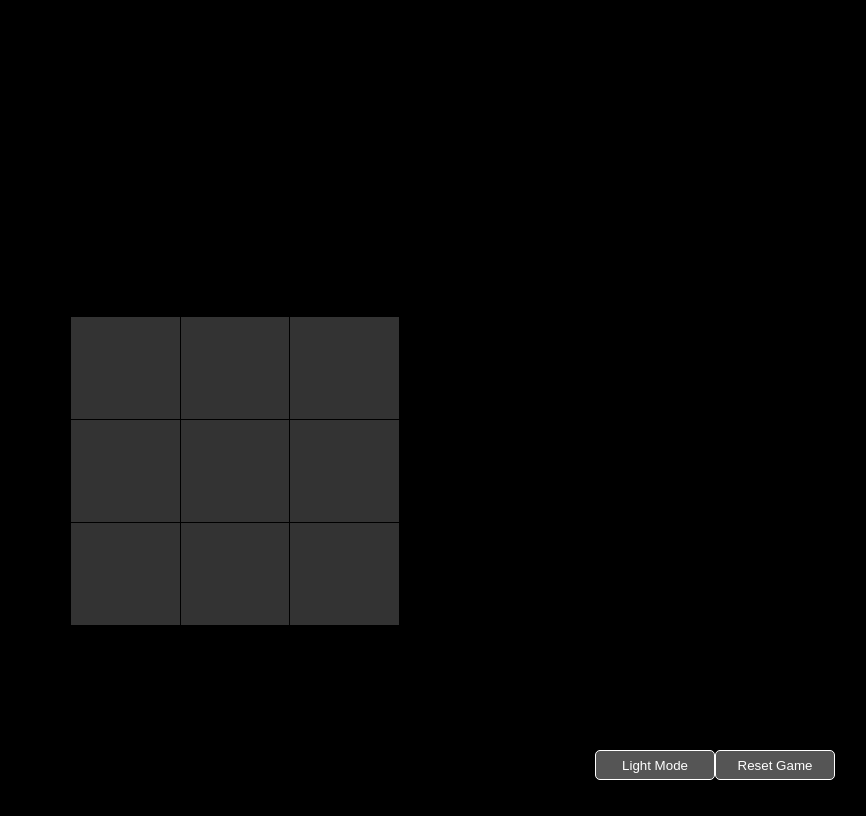
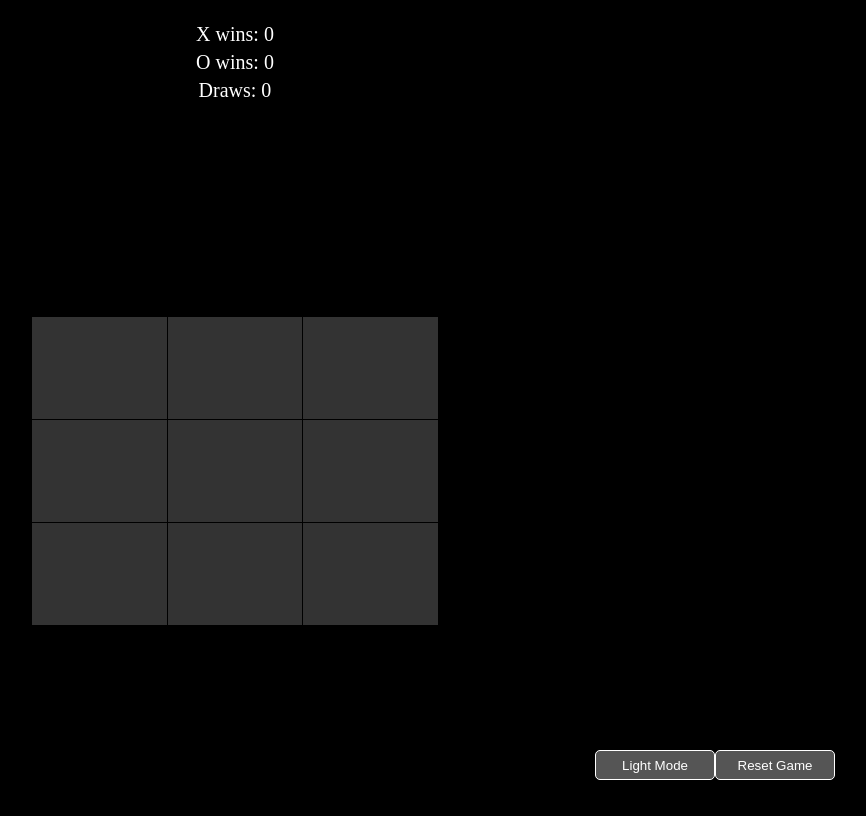
Before and after one commit to kohariken/Jogo-Da-Velha, a plain HTML site: page index.html in a window 1280 px wide. Shown: the whole page, without its empty margins (405-1271 px from the left). Drawn offline with Linux system fonts and the light colour scheme.

Commit message:
Update index.html

```diff
--- a/index.html
+++ b/index.html
@@ -10,9 +10,9 @@
   <body onload="init()">
     <div id="container">
         <div id="scoreboard">
-            <div id="x-wins"></div>
-            <div id="o-wins"></div>
-            <div id="draws"></div>
+            <div id="x-wins">X wins: 0</div>
+            <div id="o-wins">O wins: 0</div>
+            <div id="draws">Draws: 0</div>
         </div>
     <table id="board">
       <tr>
```
